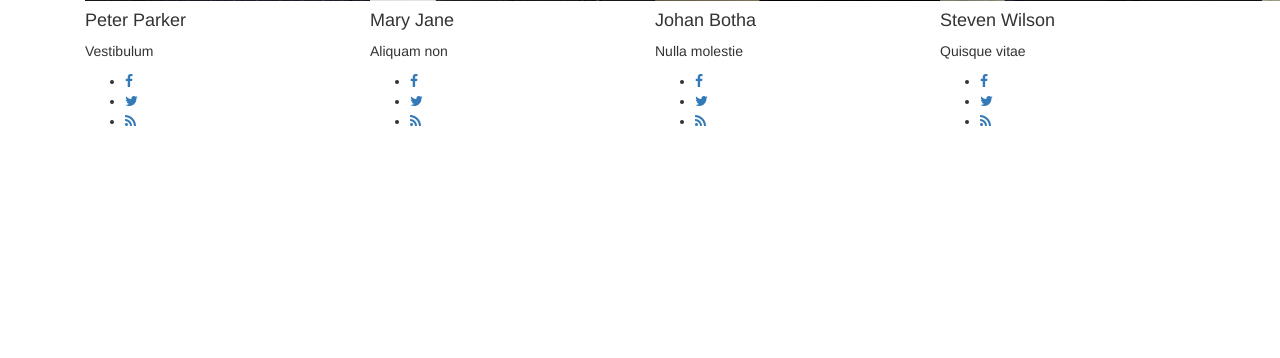
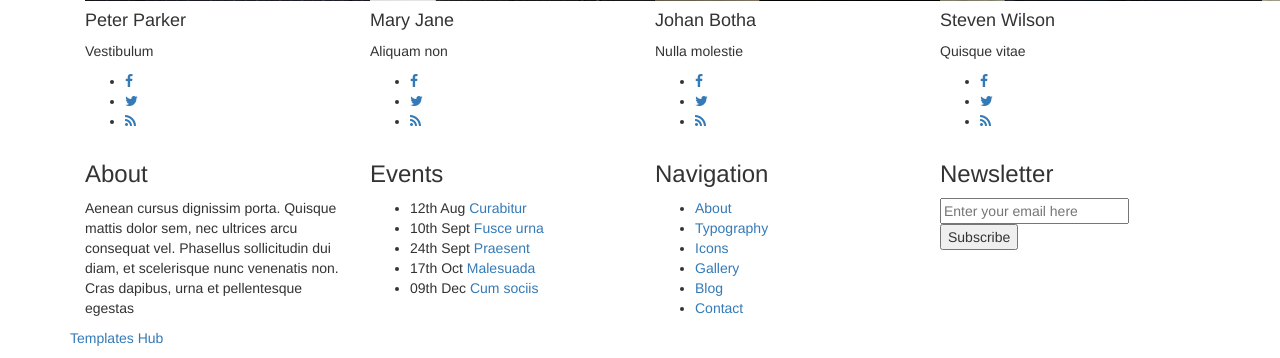
Before and after one commit to ashutoshkumar011/Frescio_Web, a Django app: page / in a window 1280 px wide; the page is wider, and only the part inside the window is pictured. Shown: the part 1686-2044 px from the top of that part. Before the commit the page ends 1812 px from the top of that part, so only its background shows below. Run offline with Django 3.2, Linux system fonts and the light colour scheme; some libraries are stand-ins or nearby versions.

```diff
--- a/project/home/templates/home/base.html
+++ b/project/home/templates/home/base.html
@@ -17,7 +17,7 @@ Smartphone Compatible web template, free webdesigns for Nokia, Samsung, LG, Sony
     <link href="{% static 'home/css/bootstrap.css' %}" rel="stylesheet" type="text/css" media="all" />
     <!--// bootstrap-css -->
     <!-- css -->
-    <link rel="stylesheet" href="{% static 'css/style.css' %}" type="text/css" media="all" />
+    <link rel="stylesheet" href="{% static 'home/css/style.css' %}" type="text/css" media="all" />
     <!--// css -->
     <!-- font-awesome icons -->
     <link href="{% static 'home/css/font-awesome.css' %}" rel="stylesheet">
@@ -149,7 +149,10 @@ Smartphone Compatible web template, free webdesigns for Nokia, Samsung, LG, Sony
                 </div>
             </div>
         </div>
+        <!-- //banner -->
+        <!---728x90--->
 
+        <!-- a-about -->
         <div class="a-grid">
             <div class="container">
                 <div class="w3l-about-heading">
@@ -217,7 +220,7 @@ Smartphone Compatible web template, free webdesigns for Nokia, Samsung, LG, Sony
                 </div>
                 <div class="team-grids">
                     <div class="col-md-3 col-xs-6 agileinfo-team-grid">
-                        <img src="images/t1.jpg" alt="" />
+                        <img src="{% static 'home/images/t1.jpg' %}" alt="" />
                         <div class="captn">
                             <h4>Peter Parker</h4>
                             <p>Vestibulum </p>
@@ -231,7 +234,7 @@ Smartphone Compatible web template, free webdesigns for Nokia, Samsung, LG, Sony
                         </div>
                     </div>
                     <div class="col-md-3 col-xs-6 agileinfo-team-grid">
-                        <img src="images/t2.jpg" alt="" />
+                        <img src="{% static 'home/images/t2.jpg' %}" alt="" />
                         <div class="captn">
                             <h4>Mary Jane</h4>
                             <p>Aliquam non</p>
@@ -245,7 +248,7 @@ Smartphone Compatible web template, free webdesigns for Nokia, Samsung, LG, Sony
                         </div>
                     </div>
                     <div class="col-md-3 col-xs-6 agileinfo-team-grid">
-                        <img src="images/t3.jpg" alt="" />
+                        <img src="{% static 'home/images/t3.jpg' %}" alt="" />
                         <div class="captn">
                             <h4>Johan Botha</h4>
                             <p>Nulla molestie</p>
@@ -259,7 +262,7 @@ Smartphone Compatible web template, free webdesigns for Nokia, Samsung, LG, Sony
                         </div>
                     </div>
                     <div class="col-md-3 col-xs-6 agileinfo-team-grid">
-                        <img src="images/t4.jpg" alt="" />
+                        <img src="{% static 'home/images/t4.jpg' %}" alt="" />
                         <div class="captn">
                             <h4>Steven Wilson</h4>
                             <p>Quisque vitae</p>
@@ -276,7 +279,89 @@ Smartphone Compatible web template, free webdesigns for Nokia, Samsung, LG, Sony
                 </div>
             </div>
         </div>
+        <!-- //team -->
+        <!-- footer -->
+        <div class="footer">
+            <div class="container">
+                <div class="agile-footer-grids">
+                    <div class="col-md-3 w3-agile-footer-grid">
+                        <h3>About</h3>
+                        <p>Aenean cursus dignissim porta. Quisque mattis dolor sem, nec ultrices arcu consequat vel.
+                            Phasellus sollicitudin dui diam, et scelerisque nunc venenatis non. Cras dapibus, urna et
+                            pellentesque egestas</p>
+                    </div>
+                    <div class="col-md-3 w3-agile-footer-grid">
+                        <h3>Events</h3>
+                        <ul>
+                            <li>12th Aug <a href="single.html">Curabitur</a></li>
+                            <li>10th Sept <a href="single.html">Fusce urna</a></li>
+                            <li>24th Sept <a href="single.html">Praesent</a></li>
+                            <li>17th Oct <a href="single.html">Malesuada </a></li>
+                            <li>09th Dec <a href="single.html">Cum sociis</a></li>
+                        </ul>
+                    </div>
+                    <div class="col-md-3 w3-agile-footer-grid">
+                        <h3>Navigation</h3>
+                        <ul>
+                            <li class="text"><a href="about.html">About</a></li>
+                            <li class="text"><a href="typography.html">Typography</a></li>
+                            <li class="text"><a href="icons.html">Icons</a></li>
+                            <li class="text"><a href="gallery.html">Gallery</a></li>
+                            <li class="text"><a href="blog.html">Blog</a></li>
+                            <li class="text"><a href="contact.html">Contact</a></li>
+                        </ul>
+                    </div>
+                    <div class="col-md-3 w3-agile-footer-grid">
+                        <h3>Newsletter</h3>
+                        <form action="#" method="post">
+                            <input type="email" id="mc4wp_email" name="EMAIL" placeholder="Enter your email here"
+                                required="">
+                            <input type="submit" value="Subscribe">
+                        </form>
+                    </div>
+                    <div class="clearfix"> </div>
+                </div>
+            </div>
+        </div>
+        <!-- //footer -->
+        <!-- copyright -->
+        <div class="copyright">
+            <div class="container">
+                <p><a target="_blank" href="https://www.templateshub.net">Templates Hub</a> </p>
+            </div>
+        </div>
+        <!-- //copyright -->
+        <script src="{% static 'home/js/SmoothScroll.min.js' %}"></script>
+        <script type="text/javascript" src="{% static 'home/js/move-top.js' %}"></script>
+        <script type="text/javascript" src="{% static 'home/js/easing.js' %}"></script>
+        <!-- here stars scrolling icon -->
+        <script type="text/javascript">
+            $(document).ready(function () {
+                /*
+                    var defaults = {
+                    containerID: 'toTop', // fading element id
+                    containerHoverID: 'toTopHover', // fading element hover id
+                    scrollSpeed: 1200,
+                    easingType: 'linear'
+                    };
+                */
 
+                $().UItoTop({ easingType: 'easeOutQuart' });
+
+            });
+        </script>
+        <!-- //here ends scrolling icon -->
+        <!-- parallax -->
+        <script src="{% static 'home/js/jarallax.js' %}"></script>
+        <script type="text/javascript">
+            /* init Jarallax */
+            $('.jarallax').jarallax({
+                speed: 0.5,
+                imgWidth: 1366,
+                imgHeight: 768
+            })
+        </script>
+        <!-- //parallax -->
     </body>
 
 </html>
```
